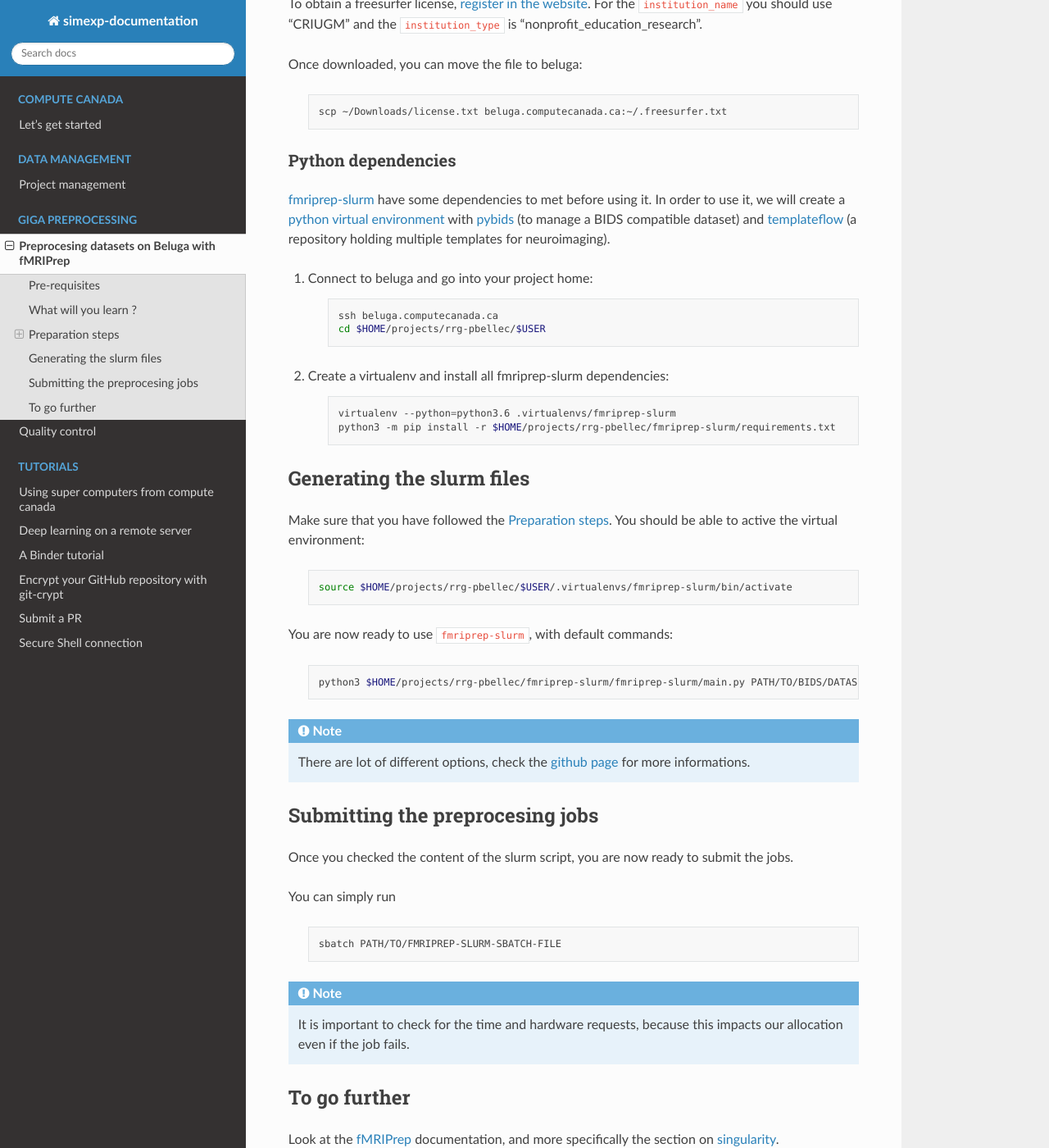
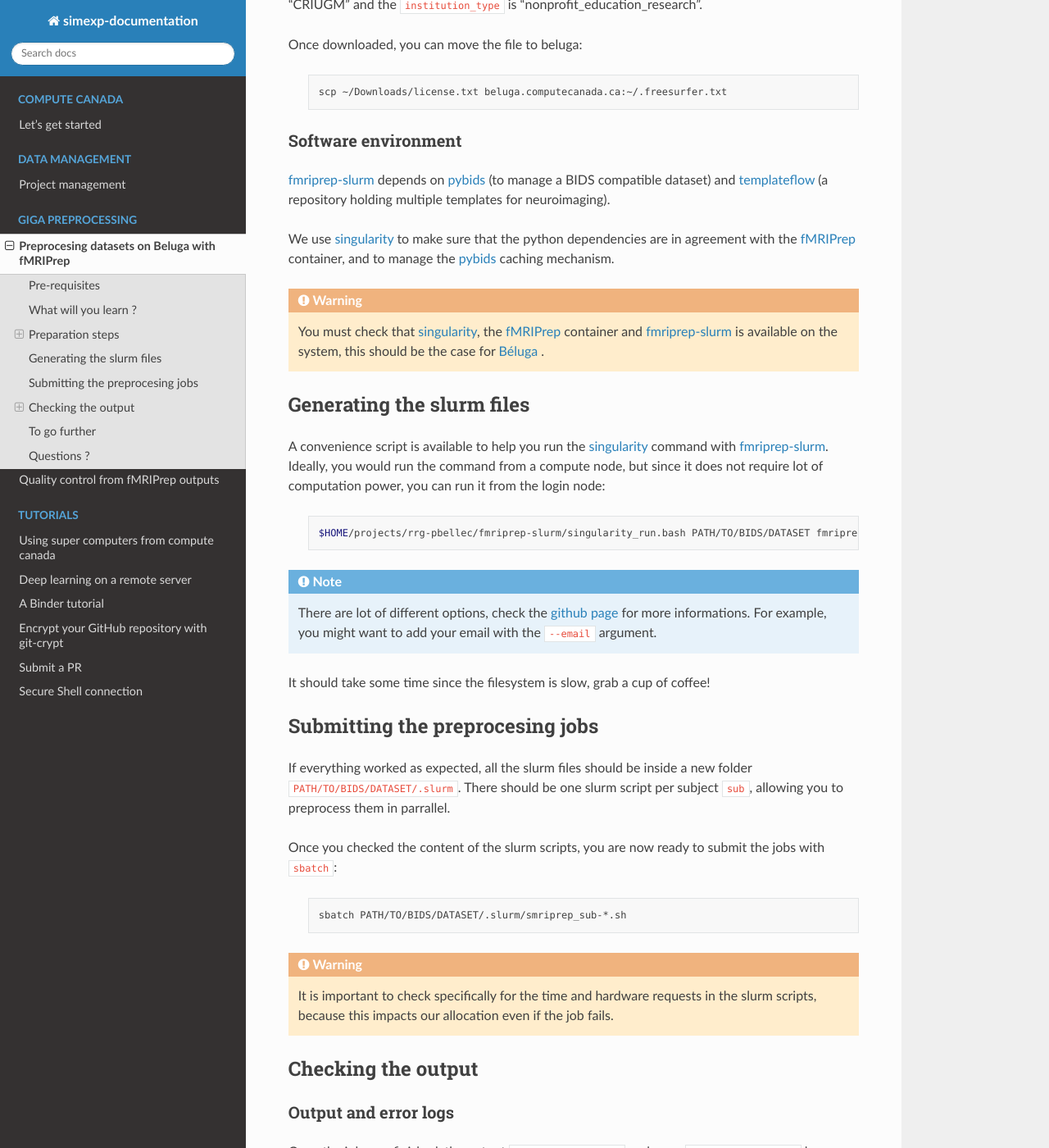
Before and after one commit to SIMEXP/lab-documentation, a Sphinx documentation site: the page built from source/giga_preprocessing/preprocessing.rst, in a window 1280 px wide and 1400 px high, scrolled down 889 px. Shown: the whole window at 82% size. Built offline with Sphinx 7.4.7 and the Read the Docs theme 2.0.0, drawn with Linux system fonts in a browser that asks for light colours; some of the changed text lies outside the part shown.

Commit message:
adding singularity, fmriprep outputs, overall improvement; first version of qc

```diff
--- a/source/giga_preprocessing/preprocessing.rst
+++ b/source/giga_preprocessing/preprocessing.rst
@@ -1,11 +1,11 @@
 Preprocesing datasets on Beluga with fMRIPrep
-=====================================================
-This document purpose is to allow anyone with basic shell experience to preprocess datasets that are stored on our compute canada allocation.
-We will specifically use `fmriprep-slurm <https://github.com/SIMEXP/fmriprep-slurm>`_, a python tool developped internally in the lab to automatically generate slurm files.
-It is carefully designed and optimized to run run the preprocessing.
+=============================================
+This document purpose is to allow anyone to preprocess datasets that are stored on the compute canada lab allocation.
+We will specifically use `fmriprep-slurm <https://github.com/SIMEXP/fmriprep-slurm>`_, a python tool developped internally in the lab to automatically
+generate `slurm <https://slurm.schedmd.com/sbatch.html>`_ files from a `BIDS <https://bids-specification.readthedocs.io/en/stable/>`_ dataset.
 
 `fMRIPrep <https://fmriprep.org/en/stable/>`_ is the pipeline that we use internally to preprocess
-`BIDS <https://bids-specification.readthedocs.io/en/stable/>`_-compatible datasets.
+`BIDS <https://bids-specification.readthedocs.io/en/stable/>`__-compatible datasets.
 It uses a combination of tools from well-known software packages,
 including `FSL <https://fsl.fmrib.ox.ac.uk/fsl/fslwiki/>`_,
 `ANTs <https://stnava.github.io/ANTs/>`_, `FreeSurfer <https://surfer.nmr.mgh.harvard.edu/>`_ and `AFNI <https://afni.nimh.nih.gov/>`_.
@@ -16,19 +16,20 @@ Pre-requisites
 ::::::::::::::
 * Basic knowledge of `preprocessing pipeline <https://fsl.fmrib.ox.ac.uk/fslcourse/online_materials.html#Prep>`_
 * Our tutorial on :doc:`../tutorials/hpc`
-* Basic knowledge on containerized app (Docker, singularity)
+* Understanding containerized app (Docker, singularity)
 
 What will you learn ?
 :::::::::::::::::::::
 * Use fmriprep to preprocess a dataset
-* Optimize a slurm file for big data
+* Gain knowledge on HPC optimization for big data
 
 Preparation steps
 :::::::::::::::::
 
 Freesrufer license
 ------------------
-As part of the fMRIPrep pipeline, `Freesurfer <https://surfer.nmr.mgh.harvard.edu/fswiki>`_ is mostly used for the reconstruction steps.
+As part of the `fMRIPrep <https://fmriprep.org/en/stable/>`_ pipeline, `Freesurfer <https://surfer.nmr.mgh.harvard.edu/fswiki>`__
+is mostly used for the reconstruction steps.
 It is free, but it requires a license to be used so you will need one before everything else.
 
 To obtain a freesurfer license, `register in the website <https://surfer.nmr.mgh.harvard.edu/registration.html>`_.
@@ -40,62 +41,81 @@ Once downloaded, you can move the file to beluga:
 
         scp ~/Downloads/license.txt beluga.computecanada.ca:~/.freesurfer.txt
 
-Python dependencies
-------------------
+Software environment
+--------------------
 
-`fmriprep-slurm <https://github.com/SIMEXP/fmriprep-slurm>`_ have some dependencies to met before using it.
-In order to use it, we will create a `python virtual environment <https://docs.python.org/3/tutorial/venv.html>`_
-with `pybids <https://bids-standard.github.io/pybids/>`_ (to manage a BIDS compatible dataset)
+`fmriprep-slurm <https://github.com/SIMEXP/fmriprep-slurm>`_ depends on `pybids <https://bids-standard.github.io/pybids/>`_
+(to manage a BIDS compatible dataset)
 and `templateflow <https://www.templateflow.org/python-client/0.5.0rc1/api/templateflow.api.html>`_
 (a repository holding multiple templates for neuroimaging).
 
-1. Connect to beluga and go into your project home:
+We use `singularity <https://singularity.lbl.gov/>`_ to make sure that the python dependencies are in agreement
+with the `fMRIPrep <https://fmriprep.org/en/stable/>`_ container, and to manage the
+`pybids <https://github.com/bids-standard/pybids>`__ caching mechanism.
+
+.. warning::
+
+    You must check that `singularity <https://singularity.lbl.gov/>`__, the `fMRIPrep <https://fmriprep.org/en/stable/>`__
+    container and `fmriprep-slurm <https://github.com/SIMEXP/fmriprep-slurm>`_ is available on the system,
+    this should be the case for `Béluga <https://docs.computecanada.ca/wiki/B%C3%A9luga/en>`_ .
+
+Generating the slurm files
+::::::::::::::::::::::::::
+A convenience script is available to help you run the `singularity <https://singularity.lbl.gov/>`__ command
+with `fmriprep-slurm <https://github.com/SIMEXP/fmriprep-slurm>`_.
+Ideally, you would run the command from a compute node,
+but since it does not require lot of computation power, you can run it from the login node:
 
     .. code:: bash
 
-        ssh beluga.computecanada.ca
-        cd $HOME/projects/rrg-pbellec/$USER
-
-2. Create a virtualenv and install all fmriprep-slurm dependencies:
-
-    .. code:: bash
-
-        virtualenv --python=python3.6 .virtualenvs/fmriprep-slurm
-        python3 -m pip install -r $HOME/projects/rrg-pbellec/fmriprep-slurm/requirements.txt
-
-Generating the slurm files
-::::::::::::::::::::::::::
-Make sure that you have followed the :ref:`Preparation steps`.
-You should be able to active the virtual environment:
-
-    .. code:: bash
-
-        source $HOME/projects/rrg-pbellec/$USER/.virtualenvs/fmriprep-slurm/bin/activate
-
-You are now ready to use ``fmriprep-slurm``, with default commands:
-
-    .. code:: bash
-
-        python3 $HOME/projects/rrg-pbellec/fmriprep-slurm/fmriprep-slurm/main.py PATH/TO/BIDS/DATASET fmriprep
+        $HOME/projects/rrg-pbellec/fmriprep-slurm/singularity_run.bash PATH/TO/BIDS/DATASET fmriprep
 
 .. note::
 
     There are lot of different options, check the `github page <https://github.com/SIMEXP/fmriprep-slurm>`_ for more informations.
+    For example, you might want to add your email with the ``--email`` argument.
+
+It should take some time since the filesystem is slow, grab a cup of coffee!
 
 Submitting the preprocesing jobs
-:::::::::::::::::::::::::::::::::
-Once you checked the content of the slurm script, you are now ready to submit the jobs.
+::::::::::::::::::::::::::::::::
+If everything worked as expected, all the slurm files should be inside a new folder ``PATH/TO/BIDS/DATASET/.slurm``.
+There should be one slurm script per subject ``sub``, allowing you to preprocess them in parrallel.
 
-You can simply run
+Once you checked the content of the slurm scripts, you are now ready to submit the jobs with ``sbatch``:
 
     .. code:: bash
 
-        sbatch PATH/TO/FMRIPREP-SLURM-SBATCH-FILE
+        sbatch PATH/TO/BIDS/DATASET/.slurm/smriprep_sub-*.sh
 
-.. note::
-    It is important to check for the time and hardware requests, because this impacts our allocation even if the job fails.
+.. warning::
+    It is important to check specifically for the time and hardware requests in the slurm scripts,
+    because this impacts our allocation even if the job fails.
+
+Checking the output
+:::::::::::::::::::
+
+Output and error logs
+---------------------
+Once the jobs are finished, the output ``smriprep_sub-*.out`` and error ``smriprep_sub-*.err`` logs should be under the same folder as previously ``PATH/TO/BIDS/DATASET/.slurm``.
+
+Double-check your input dataset, and if you have any further issues, contact one of the data admins.
+
+fMRIPrep outputs
+----------------
+A first file available is the ``resource_monitor.json`` under ``/scratch/$USER/``, to help you track the usage for each subject.
+
+All the preprocessing outputs should be inside ``PATH/TO/BIDS/DATASET/derivatives/fmriprep``.
+
+Finally, if fMRIPrep unexpectedly crashed, you can check its working directory in ``/scratch/$USER/smriprep_sub-XXXX.workdir``.
+
 
 To go further
 :::::::::::::
 Look at the `fMRIPrep <https://fmriprep.org/en/stable/>`_ documentation,
-and more specifically the section on `singularity <https://fmriprep.org/en/stable/singularity.html>`_.
+and more specifically the section on `singularity <https://fmriprep.org/en/stable/singularity.html>`__.
+
+Questions ?
+:::::::::::
+
+If you have any issues using compute canada, don't hesitate to ask your questions on the SIMEXP lab slack in ``#compute_canada`` channel!
```
Also changed, not shown: source/giga_preprocessing/qc.rst (+15 -2 lines).
